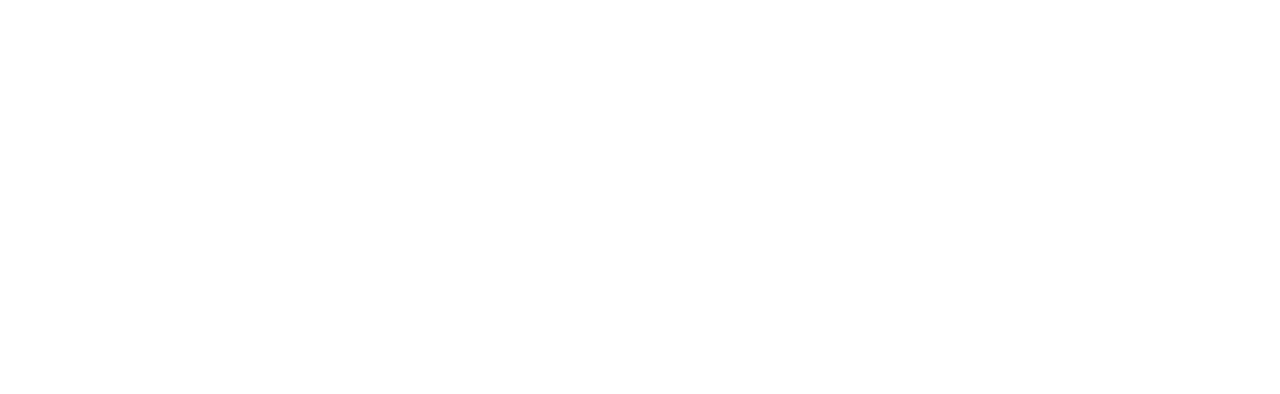
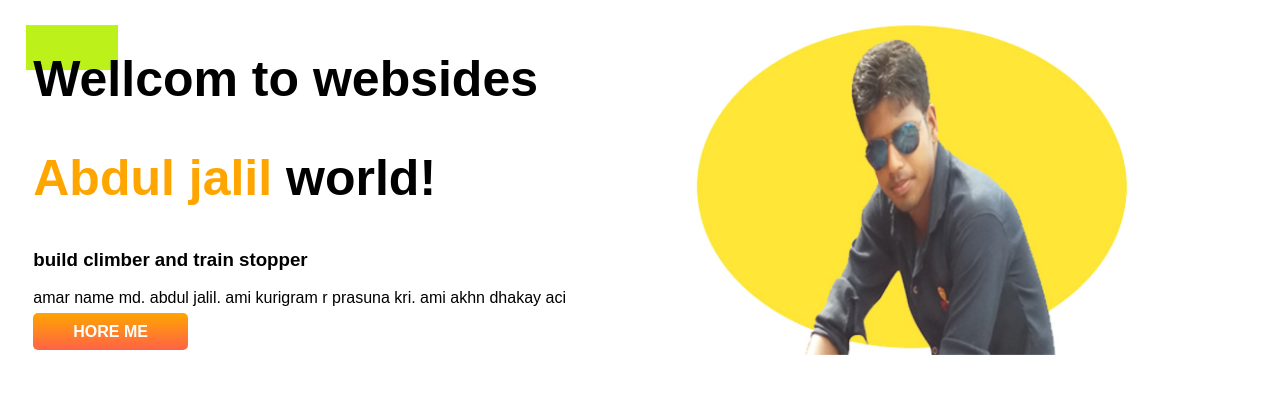
Before and after one commit to jalilmn/developer-protfolio, a plain HTML site: page index.html in a window 1280 px wide. Drawn offline with Linux system fonts and the light colour scheme.

Commit message:
commit added

```diff
--- a/index.html
+++ b/index.html
@@ -5,9 +5,24 @@
     <meta http-equiv="X-UA-Compatible" content="IE=edge">
     <meta name="viewport" content="width=device-width, initial-scale=1.0">
     <title>jalil protfulio</title>
+        <link rel="preconnect" href="https://fonts.googleapis.com">
+        <link rel="preconnect" href="https://fonts.gstatic.com" crossorigin>
+        <link href="https://fonts.googleapis.com/css2?family=Roboto+Slab&display=swap" rel="stylesheet">
     <link rel="stylesheet" href="style.css">
 </head>
 <body>
+ <section class="top-banner">
+    <div class="half-width">
+         <h1>Wellcom to websides</h1>
+        <h1> <span class="orange-color" >Abdul jalil</span> world!</h1>
+        <h3>build climber and train stopper</h3>
+        <p>amar name md. abdul jalil. ami kurigram r prasuna kri. ami akhn dhakay aci</p>
+        <a class="link-button" target="__blank" href="https://web.programming-hero.com/web-4/video/web-4-4-5-put-container-side-by-side-image-size-link-button-style">HORE ME</a>
+    </div>
+        <div class="half-width">
+            <img src="rr/rr.jpg" alt="">
+        </div>
+ </section>
 
 </body>
 </html>
--- a/style.css
+++ b/style.css
@@ -0,0 +1,32 @@
+body{
+    font-family: 'poppins' , sans-serif;
+    margin: %;
+}
+h1{
+    font-size: 50px;
+}
+.orange-color{
+    color:orange
+}
+section{
+    display:flex ;
+}
+.half-width{
+    width: 50%;
+    padding-left:2% ;
+}
+.half-width img{
+    width: 80%;
+}
+.link-button{
+    background-image:linear-gradient(orange,tomato) ;
+    text-decoration: none;
+    padding: 10px 40px;
+    color: white;
+    font-weight: 700;
+    border-radius: 5px;
+}
+.top-banner{
+    background-image: url(rr/Untitled-1.jpg);
+    background-repeat: no-repeat;
+}
```
Also changed, not shown: jj.html (added, +13 -0 lines), rr/Untitled-1.jpg (added), rr/rr.jpg (added), styla.css (added).
